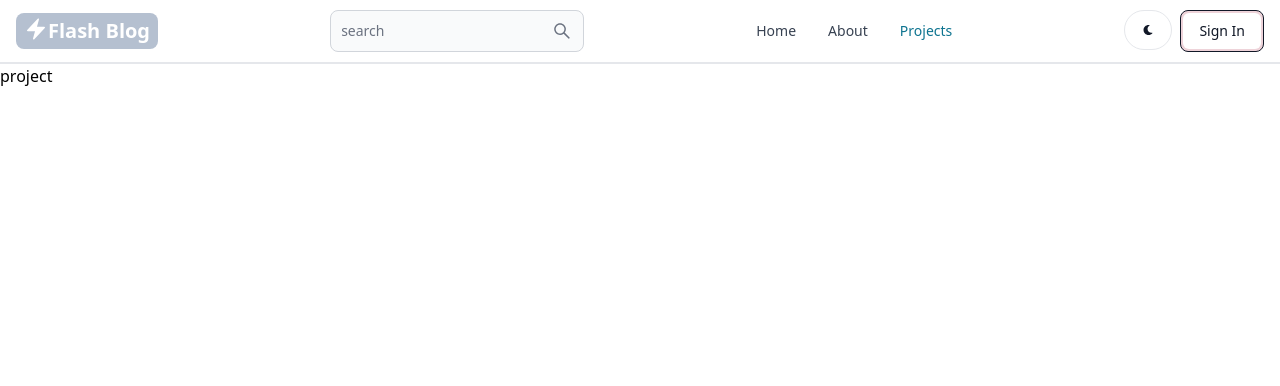
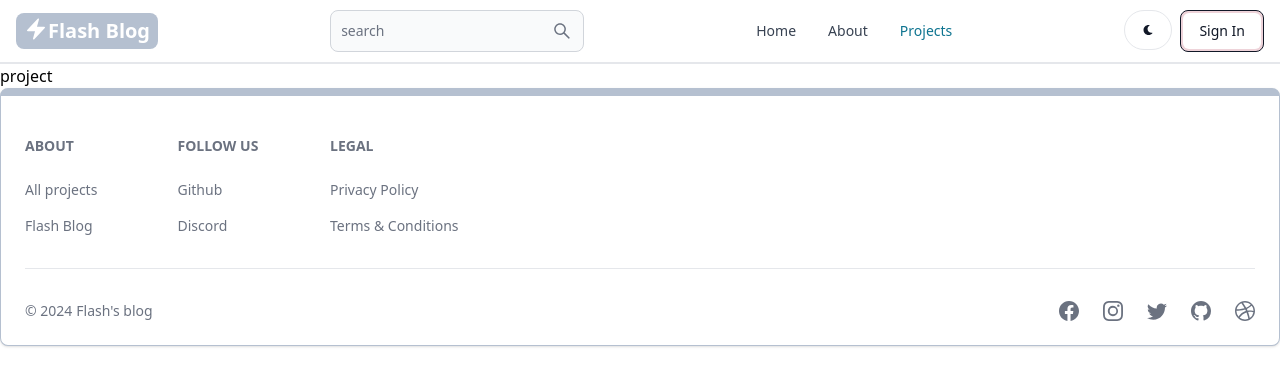
Before and after one commit to rahulkumar2323/blog-app, a React (Vite) app in the folder client/: page /projects in a window 1280 px wide. Shown: the top 386 px of the page. Built offline with nearby package versions, Linux system fonts and the light colour scheme.

Commit message:
create and add footer component

```diff
--- a/client/src/App.jsx
+++ b/client/src/App.jsx
@@ -6,6 +6,7 @@
 import Dashboard from "./pages/Dashboard";
 import Projects from "./pages/Projects";
 import Header from "./components/Header";
+import FooterCom from "./components/Footer";
 
 export default function App() {
   return (
@@ -19,6 +20,7 @@
         <Route path="/dashboard" element={<Dashboard />}></Route>
         <Route path="/projects" element={<Projects />}></Route>
       </Routes>
+      <FooterCom />
     </BrowserRouter>
   );
 }
--- /dev/null
+++ b/client/src/components/Footer.jsx
@@ -0,0 +1,71 @@
+import { Footer } from "flowbite-react";
+import {
+  BsFacebook,
+  BsInstagram,
+  BsTwitter,
+  BsGithub,
+  BsDribbble,
+} from "react-icons/bs";
+
+export default function FooterCom() {
+  return (
+    <Footer container className="border border-t-8 border-[#b5c0d0]">
+      <div className="w-full max-w-7xl mx-auto">
+        <div className="grid w-full justify-between sm:flex md:grid-cols-1">
+          <div className="grid grid-cols-2 gap-8 mt-4 sm:grid-cols-3 sm:gap-6">
+            <div>
+              <Footer.Title title="About" />
+              <Footer.LinkGroup col>
+                <Footer.Link href="" target="_blank" rel="noopener noreferrer">
+                  All projects
+                </Footer.Link>
+                <Footer.Link
+                  href="/about"
+                  target="_blank"
+                  rel="noopener noreferrer"
+                >
+                  Flash Blog
+                </Footer.Link>
+              </Footer.LinkGroup>
+            </div>
+            <div>
+              <Footer.Title title="Follow us" />
+              <Footer.LinkGroup col>
+                <Footer.Link
+                  href="https://www.github.com/flashpogu"
+                  target="_blank"
+                  rel="noopener noreferrer"
+                >
+                  Github
+                </Footer.Link>
+                <Footer.Link href="#">Discord</Footer.Link>
+              </Footer.LinkGroup>
+            </div>
+            <div>
+              <Footer.Title title="Legal" />
+              <Footer.LinkGroup col>
+                <Footer.Link href="#">Privacy Policy</Footer.Link>
+                <Footer.Link href="#">Terms &amp; Conditions</Footer.Link>
+              </Footer.LinkGroup>
+            </div>
+          </div>
+        </div>
+        <Footer.Divider />
+        <div className="w-full sm:flex sm:items-center sm:justify-between">
+          <Footer.Copyright
+            href="#"
+            by="Flash's blog"
+            year={new Date().getFullYear()}
+          />
+          <div className="flex gap-6 sm:mt-0 mt-4 sm:justify-center">
+            <Footer.Icon href="#" icon={BsFacebook} />
+            <Footer.Icon href="#" icon={BsInstagram} />
+            <Footer.Icon href="https://x.com/jsonrd" icon={BsTwitter} />
+            <Footer.Icon href="https://github.com/flashpogu" icon={BsGithub} />
+            <Footer.Icon href="#" icon={BsDribbble} />
+          </div>
+        </div>
+      </div>
+    </Footer>
+  );
+}
```
